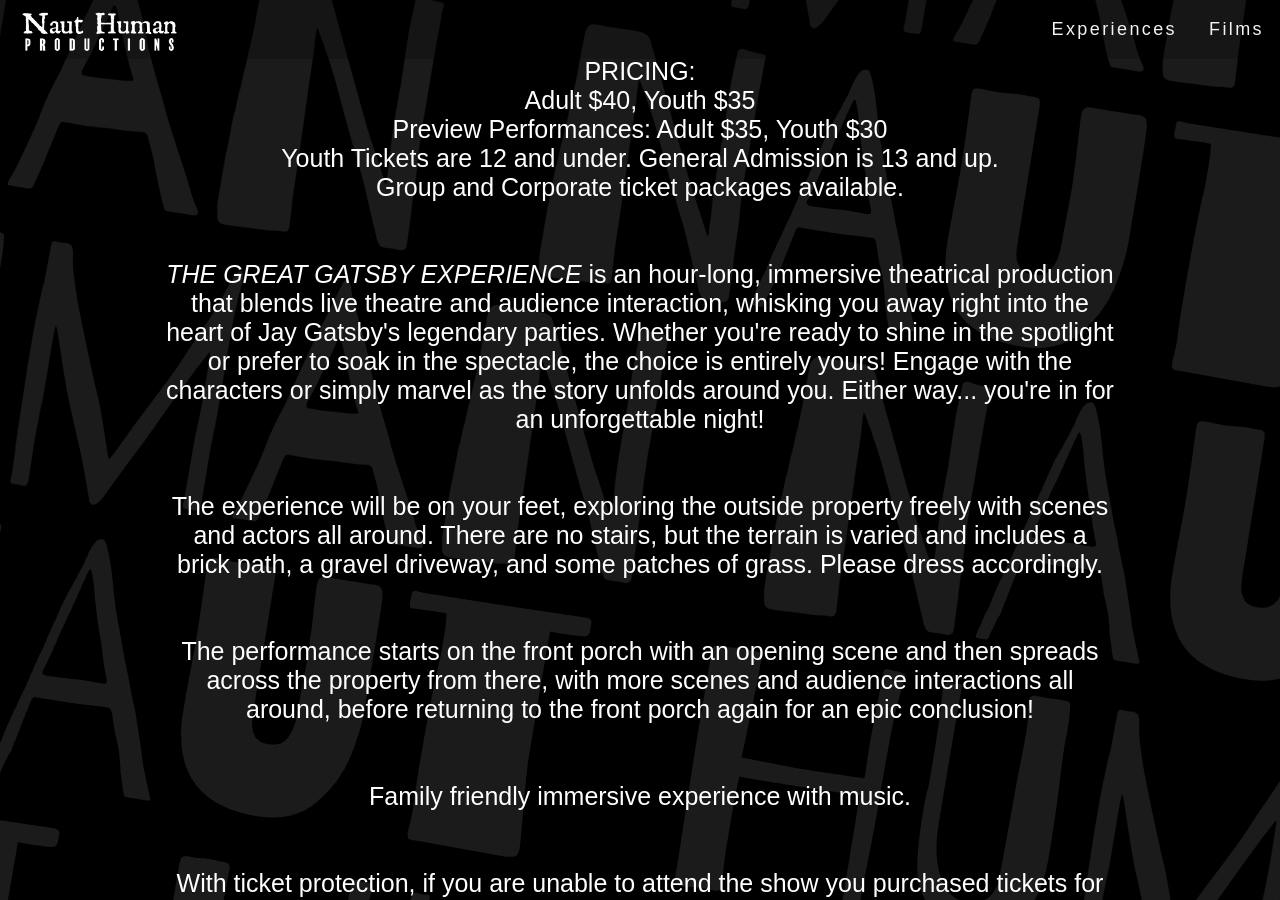
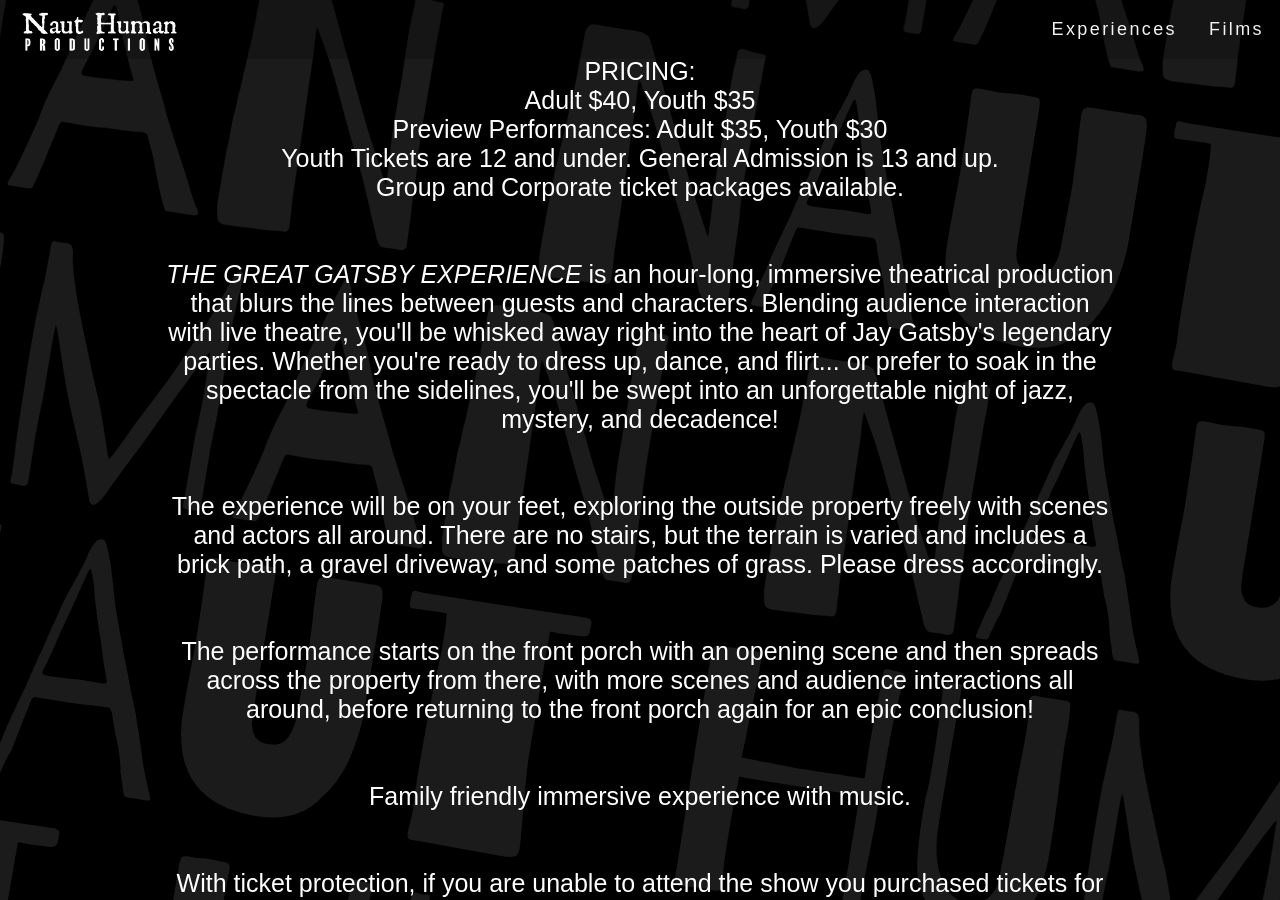
Before and after one commit to nauthuman/website, a Jekyll site: the page built from gatsbytickets.html, in a window 1280 px wide and 900 px high, scrolled down 1740 px. Built offline with Jekyll 4.4.1, drawn with Linux system fonts in a browser that asks for light colours; some web fonts are replaced.

Commit message:
Update gatsbyticketinfo_panel.html

```diff
--- a/_includes/gatsbyticketinfo_panel.html
+++ b/_includes/gatsbyticketinfo_panel.html
@@ -110,11 +110,11 @@
 	    <br>
 	     <br>
 	    <br>
-	<i>THE GREAT GATSBY EXPERIENCE</i> is an hour-long, immersive theatrical production that blends
-      live theatre and audience interaction, whisking you away right into
-      the heart of Jay Gatsby's legendary parties. Whether you're ready to shine in the spotlight or prefer to soak in the spectacle,
-      the choice is entirely yours! Engage with the characters or simply marvel as the
-      story unfolds around you. Either way... you're in for an unforgettable night!
+	<i>THE GREAT GATSBY EXPERIENCE</i> is an hour-long, immersive theatrical production that blurs the
+	    lines between guests and characters. Blending audience interaction with live theatre, you'll be whisked
+	    away right into the heart of Jay Gatsby's legendary parties. Whether you're ready to dress up, dance, and flirt...
+	    or prefer to soak in the spectacle from the sidelines, you'll be swept into an
+	    unforgettable night of jazz, mystery, and decadence!
 	    <br>
 	    <br>
 	    <br>
```
